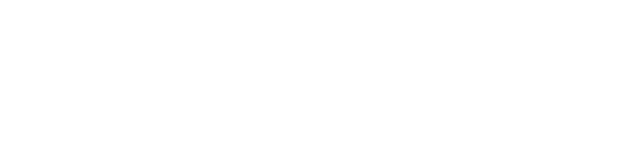
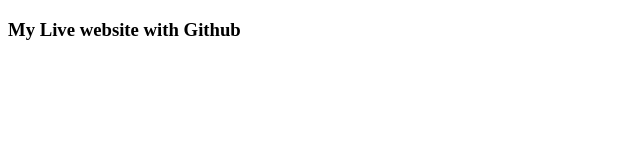
Before and after one commit to Shimul-Github/my-first-github-repo, a plain HTML site: page index.html in a window 1280 px wide. Shown: the whole page, without its empty margins (0-640 px from the left). Drawn offline with Linux system fonts and the light colour scheme.

Commit message:
my second commit

```diff
--- a/index.html
+++ b/index.html
@@ -7,6 +7,6 @@
     <title>My First Github</title>
 </head>
 <body>
-
+    <h3>My Live website with Github</h3>
 </body>
 </html>
```
